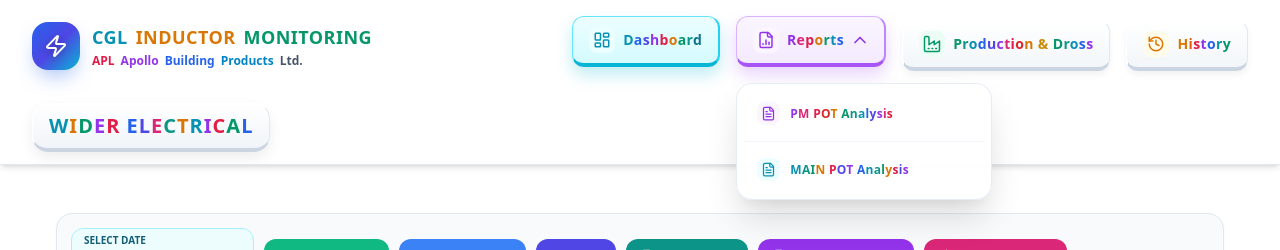
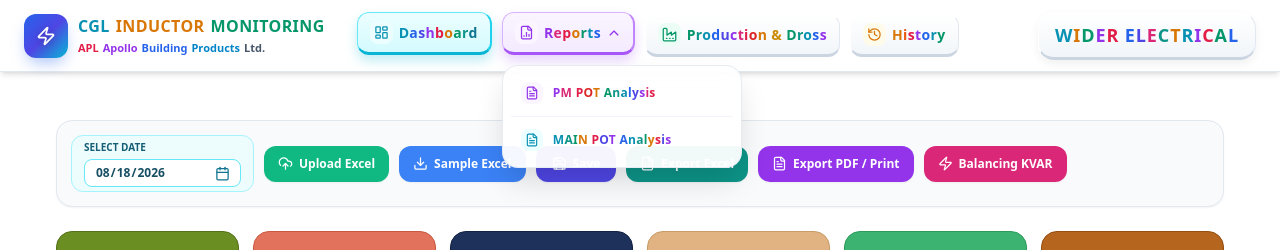
Before and after one commit to satishkumar123123/cgl-inductor-monitoring, a React (Vite) app in the folder frontend/: page /dashboard in a window 1280 px wide. Both pictures are taken after a click on the button "Reports". Shown: the top 250 px of the page. Built offline with nearby package versions, Linux system fonts and the light colour scheme; no server answers.

Commit message:
Update time range labels and calendar-year date filtering in InductorDetailPage

```diff
--- a/frontend/components/Navbar.jsx
+++ b/frontend/components/Navbar.jsx
@@ -144,22 +144,22 @@ export default function Navbar() {
 
   return (
     <header className="no-print sticky top-0 z-30 border-b border-slate-200 bg-white/95 backdrop-blur-md shadow-md">
-      <div className="max-w-[1700px] mx-auto px-4 lg:px-8 py-3 flex items-center justify-between gap-3 lg:gap-6 flex-wrap">
+      <div className="max-w-[1750px] mx-auto px-3 xl:px-6 py-2.5 flex items-center justify-between gap-2 xl:gap-4 flex-nowrap overflow-x-auto lg:overflow-x-visible">
 
-        {/* LOGO & BRANDING WITH 3D ICON */}
-        <div className="flex items-center gap-3 shrink-0">
-          <div className="group w-12 h-12 rounded-2xl bg-gradient-to-br from-blue-600 via-indigo-600 to-cyan-500 flex items-center justify-center shadow-[0_10px_20px_-5px_rgba(37,99,235,0.4)] transition-all duration-300 transform-gpu hover:-translate-y-1 hover:rotate-6 hover:shadow-[0_15px_25px_-5px_rgba(37,99,235,0.6)] shrink-0">
-            <Zap size={24} className="text-white drop-shadow-[0_2px_4px_rgba(0,0,0,0.3)] transition-transform duration-300 group-hover:scale-110" />
+        {/* LOGO & BRANDING */}
+        <div className="flex items-center gap-2.5 shrink-0">
+          <div className="group w-10 h-10 xl:w-11 xl:h-11 rounded-xl bg-gradient-to-br from-blue-600 via-indigo-600 to-cyan-500 flex items-center justify-center shadow-[0_8px_16px_-4px_rgba(37,99,235,0.4)] transition-all duration-300 transform-gpu hover:-translate-y-0.5 hover:rotate-6 shrink-0">
+            <Zap size={20} className="text-white drop-shadow-[0_2px_4px_rgba(0,0,0,0.3)] transition-transform duration-300 group-hover:scale-110" />
           </div>
 
-          <div>
-            <div className="font-black text-base lg:text-lg leading-tight tracking-wide flex items-center gap-2">
+          <div className="shrink-0">
+            <div className="font-black text-sm xl:text-base leading-tight tracking-wide flex items-center gap-1.5 whitespace-nowrap">
               <span className="text-cyan-600 drop-shadow-xs">CGL</span>
               <span className="text-amber-600 drop-shadow-xs">INDUCTOR</span>
               <span className="text-emerald-600 drop-shadow-xs">MONITORING</span>
             </div>
 
-            <div className="text-xs font-bold hidden sm:flex items-center gap-1.5 mt-0.5">
+            <div className="text-[11px] font-bold hidden md:flex items-center gap-1 mt-0.5 whitespace-nowrap">
               <span className="text-rose-600">APL</span>
               <span className="text-purple-600">Apollo</span>
               <span className="text-blue-600">Building</span>
@@ -169,22 +169,22 @@ export default function Navbar() {
           </div>
         </div>
 
-        {/* 3D ANIMATED NAVIGATION BUTTONS */}
-        <nav className="flex items-center gap-2 lg:gap-4 overflow-x-visible py-2">
+        {/* 3D NAVIGATION BUTTONS - PUSHED LEFT (mr-auto) */}
+        <nav className="flex items-center gap-1.5 xl:gap-2.5 py-1 mr-auto ml-2 xl:ml-4 shrink-0">
 
-          {/* DASHBOARD BLOCK (3D EFFECT) */}
+          {/* DASHBOARD BLOCK */}
           <NavLink
             to="/dashboard"
             className={({ isActive }) =>
-              `group relative flex items-center gap-2 px-4 py-2.5 rounded-xl text-sm font-extrabold transition-all duration-300 shrink-0 transform-gpu cursor-pointer ${
+              `group relative flex items-center gap-1.5 px-3 py-2 rounded-xl text-xs xl:text-sm font-extrabold transition-all duration-300 shrink-0 transform-gpu cursor-pointer ${
                 isActive
-                  ? "bg-gradient-to-b from-cyan-50 to-cyan-100/90 border-t border-l border-cyan-300 border-b-4 border-r-2 border-b-cyan-500 border-r-cyan-400 text-cyan-900 shadow-[0_8px_16px_rgba(6,182,212,0.25)] -translate-y-1"
-                  : "bg-gradient-to-b from-white to-slate-100/90 border-t border-l border-white border-b-4 border-r border-b-slate-300 border-r-slate-200 text-slate-700 shadow-[0_4px_6px_rgba(0,0,0,0.05)] hover:-translate-y-1 hover:border-b-cyan-400 hover:shadow-[0_10px_20px_rgba(6,182,212,0.2)] active:translate-y-0.5 active:border-b active:shadow-inner"
+                  ? "bg-gradient-to-b from-cyan-50 to-cyan-100/90 border-t border-l border-cyan-300 border-b-[3px] border-r-2 border-b-cyan-500 border-r-cyan-400 text-cyan-900 shadow-[0_6px_12px_rgba(6,182,212,0.25)] -translate-y-0.5"
+                  : "bg-gradient-to-b from-white to-slate-100/90 border-t border-l border-white border-b-[3px] border-r border-b-slate-300 border-r-slate-200 text-slate-700 shadow-xs hover:-translate-y-0.5 hover:border-b-cyan-400 hover:shadow-[0_8px_16px_rgba(6,182,212,0.18)] active:translate-y-0 active:border-b active:shadow-inner"
               }`
             }
           >
-            <div className="p-1 rounded-lg bg-cyan-50 transition-all duration-300 group-hover:bg-cyan-100 group-hover:scale-110 group-hover:rotate-6 shadow-xs">
-              <LayoutDashboard size={18} className="text-cyan-600 drop-shadow-xs" />
+            <div className="p-1 rounded-lg bg-cyan-50 transition-all duration-300 group-hover:bg-cyan-100 group-hover:scale-110 group-hover:rotate-6 shadow-2xs">
+              <LayoutDashboard size={15} className="text-cyan-600 drop-shadow-xs" />
             </div>
             <span className="tracking-wide">
               {dashboardChars.map((item, idx) => (
@@ -195,18 +195,18 @@ export default function Navbar() {
             </span>
           </NavLink>
 
-          {/* REPORTS DROPDOWN BLOCK (3D EFFECT) */}
+          {/* REPORTS DROPDOWN BLOCK */}
           <div className="relative" ref={dropdownRef}>
             <button
               onClick={() => setReportsOpen((o) => !o)}
-              className={`group relative flex items-center gap-2 px-4 py-2.5 rounded-xl text-sm font-extrabold transition-all duration-300 shrink-0 transform-gpu cursor-pointer ${
+              className={`group relative flex items-center gap-1.5 px-3 py-2 rounded-xl text-xs xl:text-sm font-extrabold transition-all duration-300 shrink-0 transform-gpu cursor-pointer ${
                 isReportsActive || reportsOpen
-                  ? "bg-gradient-to-b from-purple-50 to-purple-100/90 border-t border-l border-purple-300 border-b-4 border-r-2 border-b-purple-500 border-r-purple-400 text-purple-900 shadow-[0_8px_16px_rgba(168,85,247,0.25)] -translate-y-1"
-                  : "bg-gradient-to-b from-white to-slate-100/90 border-t border-l border-white border-b-4 border-r border-b-slate-300 border-r-slate-200 text-slate-700 shadow-[0_4px_6px_rgba(0,0,0,0.05)] hover:-translate-y-1 hover:border-b-purple-400 hover:shadow-[0_10px_20px_rgba(168,85,247,0.2)] active:translate-y-0.5 active:border-b active:shadow-inner"
+                  ? "bg-gradient-to-b from-purple-50 to-purple-100/90 border-t border-l border-purple-300 border-b-[3px] border-r-2 border-b-purple-500 border-r-purple-400 text-purple-900 shadow-[0_6px_12px_rgba(168,85,247,0.25)] -translate-y-0.5"
+                  : "bg-gradient-to-b from-white to-slate-100/90 border-t border-l border-white border-b-[3px] border-r border-b-slate-300 border-r-slate-200 text-slate-700 shadow-xs hover:-translate-y-0.5 hover:border-b-purple-400 hover:shadow-[0_8px_16px_rgba(168,85,247,0.18)] active:translate-y-0 active:border-b active:shadow-inner"
               }`}
             >
-              <div className="p-1 rounded-lg bg-purple-50 transition-all duration-300 group-hover:bg-purple-100 group-hover:scale-110 group-hover:rotate-6 shadow-xs">
-                <FileBarChart2 size={18} className="text-purple-600 drop-shadow-xs" />
+              <div className="p-1 rounded-lg bg-purple-50 transition-all duration-300 group-hover:bg-purple-100 group-hover:scale-110 group-hover:rotate-6 shadow-2xs">
+                <FileBarChart2 size={15} className="text-purple-600 drop-shadow-xs" />
               </div>
               <span className="tracking-wide">
                 {reportsChars.map((item, idx) => (
@@ -216,28 +216,28 @@ export default function Navbar() {
                 ))}
               </span>
               <ChevronDown
-                size={16}
+                size={14}
                 className={`text-purple-600 transition-all duration-300 ${
-                  reportsOpen ? "rotate-180 scale-125" : "group-hover:translate-y-0.5"
+                  reportsOpen ? "rotate-180 scale-110" : "group-hover:translate-y-0.5"
                 }`}
               />
             </button>
 
             {/* 3D DROPDOWN MENU */}
             {reportsOpen && (
-              <div className="absolute top-full left-0 mt-3 w-64 bg-white/95 backdrop-blur-md border border-slate-200/80 rounded-2xl shadow-[0_20px_35px_-5px_rgba(0,0,0,0.15),0_10px_10px_-5px_rgba(0,0,0,0.04)] py-2 z-50 animate-in fade-in zoom-in-95 duration-200">
+              <div className="absolute top-full left-0 mt-2 w-60 bg-white/95 backdrop-blur-md border border-slate-200/80 rounded-2xl shadow-[0_16px_30px_-5px_rgba(0,0,0,0.15)] py-2 z-50 animate-in fade-in zoom-in-95 duration-200">
                 <NavLink
                   to="/reports/pm-pot"
                   className={({ isActive }) =>
-                    `group flex items-center gap-2.5 mx-1.5 px-3.5 py-2.5 rounded-xl text-xs font-black transition-all duration-200 hover:-translate-y-0.5 ${
+                    `group flex items-center gap-2.5 mx-1.5 px-3 py-2 rounded-xl text-xs font-black transition-all duration-200 hover:-translate-y-0.5 ${
                       isActive
-                        ? "bg-purple-100 text-purple-900 shadow-sm border border-purple-200"
+                        ? "bg-purple-100 text-purple-900 shadow-xs border border-purple-200"
                         : "hover:bg-purple-50/80 text-slate-700"
                     }`
                   }
                 >
                   <div className="p-1 rounded-lg bg-purple-50 transition-all group-hover:scale-110 group-hover:bg-purple-100">
-                    <FileText size={15} className="text-purple-600" />
+                    <FileText size={14} className="text-purple-600" />
                   </div>
                   <span className="tracking-wide">
                     {pmPotChars.map((item, idx) => (
@@ -248,20 +248,20 @@ export default function Navbar() {
                   </span>
                 </NavLink>
 
-                <div className="border-t border-slate-100 my-1.5 mx-2" />
+                <div className="border-t border-slate-100 my-1 mx-2" />
 
                 <NavLink
                   to="/reports/main-pot"
                   className={({ isActive }) =>
-                    `group flex items-center gap-2.5 mx-1.5 px-3.5 py-2.5 rounded-xl text-xs font-black transition-all duration-200 hover:-translate-y-0.5 ${
+                    `group flex items-center gap-2.5 mx-1.5 px-3 py-2 rounded-xl text-xs font-black transition-all duration-200 hover:-translate-y-0.5 ${
                       isActive
-                        ? "bg-cyan-100 text-cyan-900 shadow-sm border border-cyan-200"
+                        ? "bg-cyan-100 text-cyan-900 shadow-xs border border-cyan-200"
                         : "hover:bg-cyan-50/80 text-slate-700"
                     }`
                   }
                 >
                   <div className="p-1 rounded-lg bg-cyan-50 transition-all group-hover:scale-110 group-hover:bg-cyan-100">
-                    <FileText size={15} className="text-cyan-600" />
+                    <FileText size={14} className="text-cyan-600" />
                   </div>
                   <span className="tracking-wide">
                     {mainPotChars.map((item, idx) => (
@@ -275,19 +275,19 @@ export default function Navbar() {
             )}
           </div>
 
-          {/* PRODUCTION & DROSS BLOCK (3D EFFECT) */}
+          {/* PRODUCTION & DROSS BLOCK */}
           <NavLink
             to="/production-dross"
             className={({ isActive }) =>
-              `group relative flex items-center gap-2 px-4 py-2.5 rounded-xl text-sm font-extrabold transition-all duration-300 shrink-0 transform-gpu cursor-pointer ${
+              `group relative flex items-center gap-1.5 px-3 py-2 rounded-xl text-xs xl:text-sm font-extrabold transition-all duration-300 shrink-0 transform-gpu cursor-pointer ${
                 isActive
-                  ? "bg-gradient-to-b from-emerald-50 to-emerald-100/90 border-t border-l border-emerald-300 border-b-4 border-r-2 border-b-emerald-500 border-r-emerald-400 text-emerald-900 shadow-[0_8px_16px_rgba(16,185,129,0.25)] -translate-y-1"
-                  : "bg-gradient-to-b from-white to-slate-100/90 border-t border-l border-white border-b-4 border-r border-b-slate-300 border-r-slate-200 text-slate-700 shadow-[0_4px_6px_rgba(0,0,0,0.05)] hover:-translate-y-1 hover:border-b-emerald-400 hover:shadow-[0_10px_20px_rgba(16,185,129,0.2)] active:translate-y-0.5 active:border-b active:shadow-inner"
+                  ? "bg-gradient-to-b from-emerald-50 to-emerald-100/90 border-t border-l border-emerald-300 border-b-[3px] border-r-2 border-b-emerald-500 border-r-emerald-400 text-emerald-900 shadow-[0_6px_12px_rgba(16,185,129,0.25)] -translate-y-0.5"
+                  : "bg-gradient-to-b from-white to-slate-100/90 border-t border-l border-white border-b-[3px] border-r border-b-slate-300 border-r-slate-200 text-slate-700 shadow-xs hover:-translate-y-0.5 hover:border-b-emerald-400 hover:shadow-[0_8px_16px_rgba(16,185,129,0.18)] active:translate-y-0 active:border-b active:shadow-inner"
               }`
             }
           >
-            <div className="p-1 rounded-lg bg-emerald-50 transition-all duration-300 group-hover:bg-emerald-100 group-hover:scale-110 group-hover:rotate-6 shadow-xs">
-              <Factory size={18} className="text-emerald-600 drop-shadow-xs" />
+            <div className="p-1 rounded-lg bg-emerald-50 transition-all duration-300 group-hover:bg-emerald-100 group-hover:scale-110 group-hover:rotate-6 shadow-2xs">
+              <Factory size={15} className="text-emerald-600 drop-shadow-xs" />
             </div>
             <span className="tracking-wide">
               {productionChars.map((item, idx) => (
@@ -298,19 +298,19 @@ export default function Navbar() {
             </span>
           </NavLink>
 
-          {/* HISTORY BLOCK (3D EFFECT) */}
+          {/* HISTORY BLOCK */}
           <NavLink
             to="/history"
             className={({ isActive }) =>
-              `group relative flex items-center gap-2 px-4 py-2.5 rounded-xl text-sm font-extrabold transition-all duration-300 shrink-0 transform-gpu cursor-pointer ${
+              `group relative flex items-center gap-1.5 px-3 py-2 rounded-xl text-xs xl:text-sm font-extrabold transition-all duration-300 shrink-0 transform-gpu cursor-pointer ${
                 isActive
-                  ? "bg-gradient-to-b from-amber-50 to-amber-100/90 border-t border-l border-amber-300 border-b-4 border-r-2 border-b-amber-500 border-r-amber-400 text-amber-900 shadow-[0_8px_16px_rgba(245,158,11,0.25)] -translate-y-1"
-                  : "bg-gradient-to-b from-white to-slate-100/90 border-t border-l border-white border-b-4 border-r border-b-slate-300 border-r-slate-200 text-slate-700 shadow-[0_4px_6px_rgba(0,0,0,0.05)] hover:-translate-y-1 hover:border-b-amber-400 hover:shadow-[0_10px_20px_rgba(245,158,11,0.2)] active:translate-y-0.5 active:border-b active:shadow-inner"
+                  ? "bg-gradient-to-b from-amber-50 to-amber-100/90 border-t border-l border-amber-300 border-b-[3px] border-r-2 border-b-amber-500 border-r-amber-400 text-amber-900 shadow-[0_6px_12px_rgba(245,158,11,0.25)] -translate-y-0.5"
+                  : "bg-gradient-to-b from-white to-slate-100/90 border-t border-l border-white border-b-[3px] border-r border-b-slate-300 border-r-slate-200 text-slate-700 shadow-xs hover:-translate-y-0.5 hover:border-b-amber-400 hover:shadow-[0_8px_16px_rgba(245,158,11,0.18)] active:translate-y-0 active:border-b active:shadow-inner"
               }`
             }
           >
-            <div className="p-1 rounded-lg bg-amber-50 transition-all duration-300 group-hover:bg-amber-100 group-hover:scale-110 group-hover:rotate-6 shadow-xs">
-              <History size={18} className="text-amber-600 drop-shadow-xs" />
+            <div className="p-1 rounded-lg bg-amber-50 transition-all duration-300 group-hover:bg-amber-100 group-hover:scale-110 group-hover:rotate-6 shadow-2xs">
+              <History size={15} className="text-amber-600 drop-shadow-xs" />
             </div>
             <span className="tracking-wide">
               {historyChars.map((item, idx) => (
@@ -323,9 +323,9 @@ export default function Navbar() {
 
         </nav>
 
-        {/* 3D BADGE: WIDER ELECTRICAL */}
-        <div className="flex items-center px-4 py-2 rounded-2xl bg-gradient-to-b from-white to-slate-100 border-t border-l border-white border-b-4 border-r border-b-slate-300 border-r-slate-200 shadow-[0_6px_14px_rgba(0,0,0,0.07)] transition-all duration-300 hover:-translate-y-0.5 hover:shadow-[0_10px_20px_rgba(0,0,0,0.1)] shrink-0">
-          <span className="text-lg lg:text-xl font-black tracking-wider uppercase drop-shadow-xs">
+        {/* 3D BADGE: WIDER ELECTRICAL (ALWAYS ON SAME ROW) */}
+        <div className="flex items-center px-3.5 py-1.5 xl:px-4 xl:py-2 rounded-2xl bg-gradient-to-b from-white to-slate-100 border-t border-l border-white border-b-[3px] border-r border-b-slate-300 border-r-slate-200 shadow-[0_4px_10px_rgba(0,0,0,0.06)] transition-all duration-300 hover:-translate-y-0.5 hover:shadow-[0_8px_16px_rgba(0,0,0,0.1)] shrink-0 ml-auto lg:ml-0">
+          <span className="text-base xl:text-lg font-black tracking-wider uppercase drop-shadow-xs whitespace-nowrap">
             {stylishWiderElectrical.map((item, index) => (
               <span key={index} className={item.color}>
                 {item.char}
```
